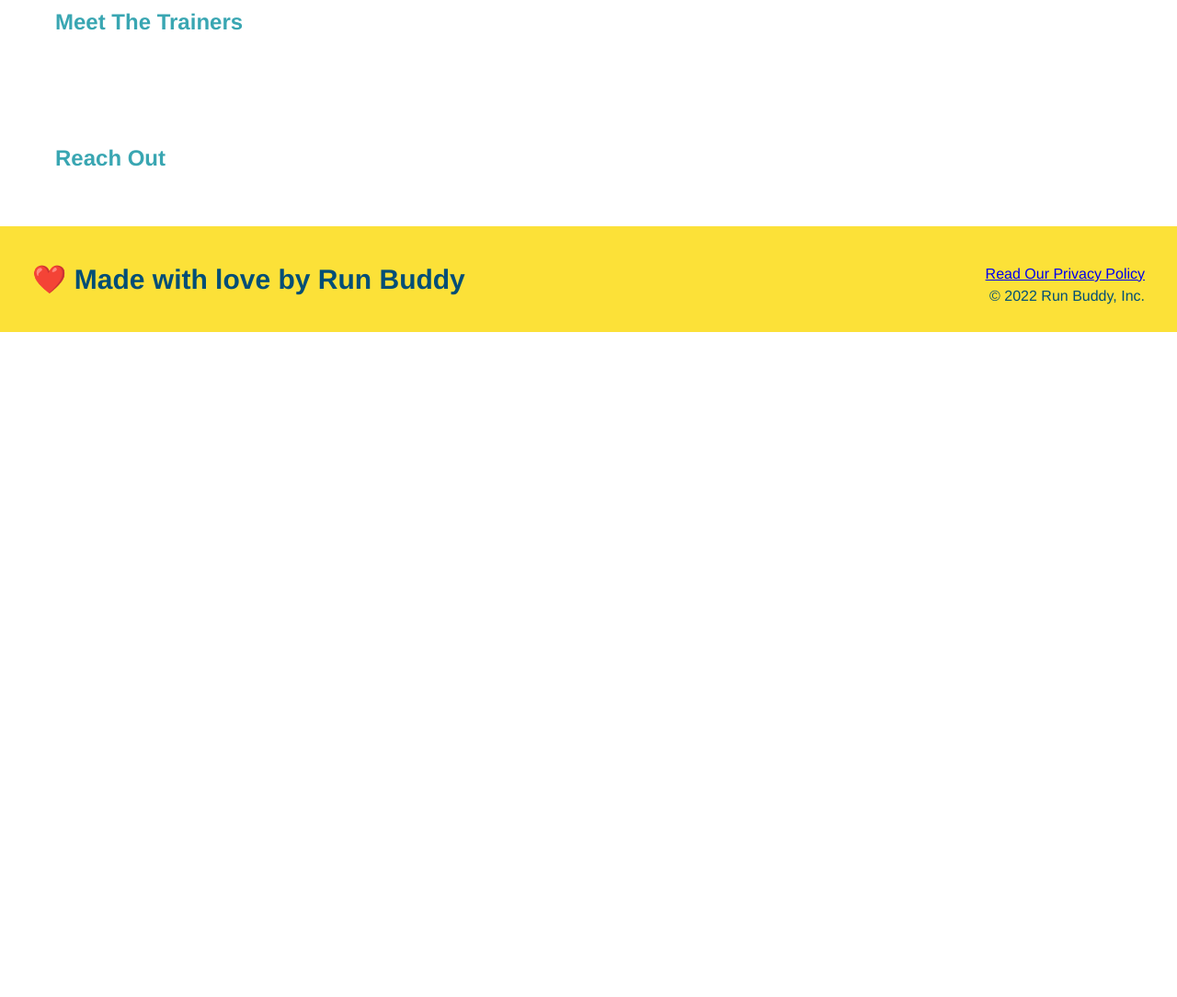
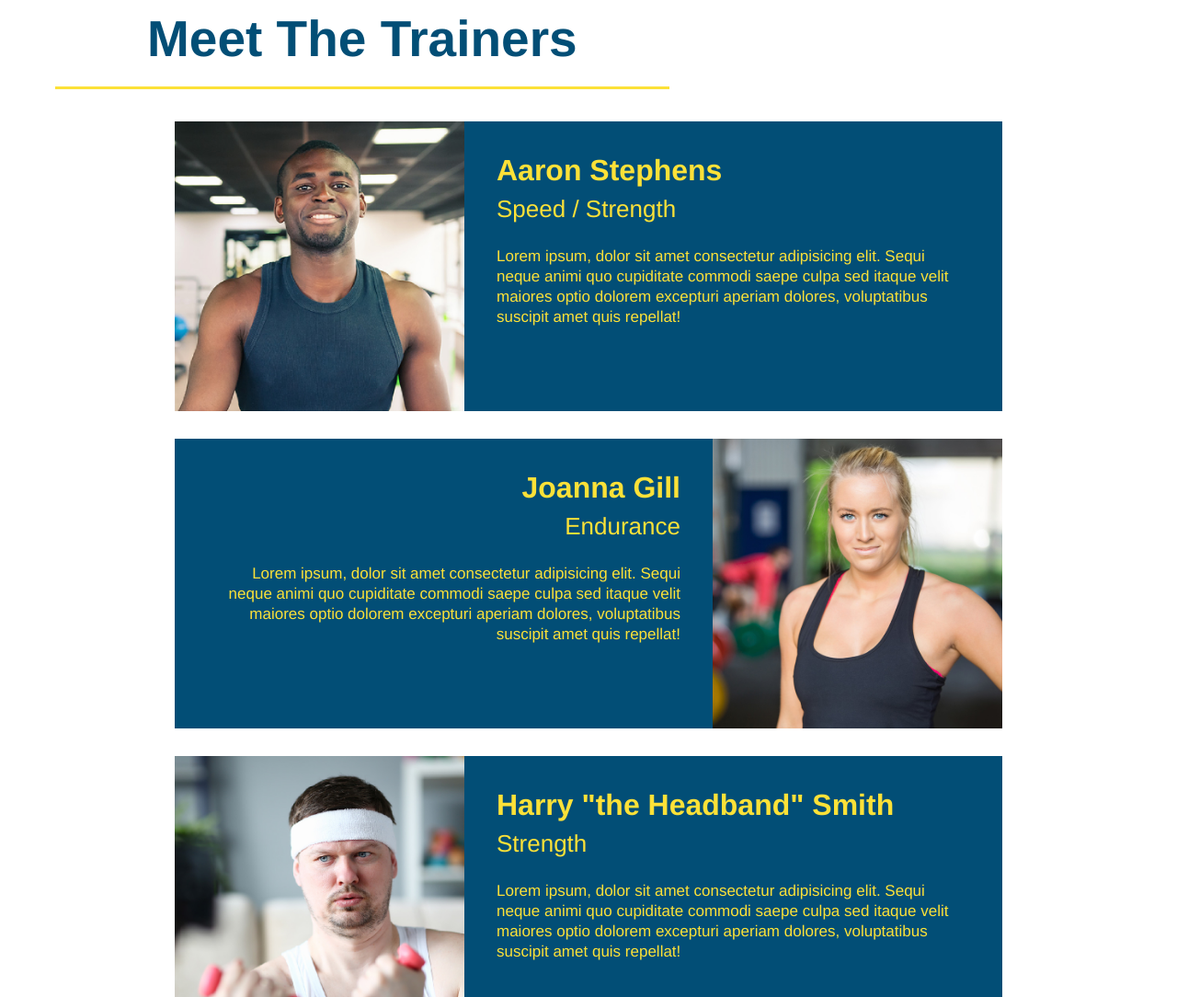
Before and after one commit to TKDoyer/RUN-BUDDY, a plain HTML site: page index.html in a window 1280 px wide. Shown: the part 2780-3864 px from the top of the page at 92% size. Before the commit the page ends 3141 px from the top, so only its background shows below. Drawn offline with Linux system fonts and the light colour scheme.

Commit message:
meet the trainers

```diff
--- a/assets/css/run-buddy.css
+++ b/assets/css/run-buddy.css
@@ -159,3 +159,43 @@
   color: #39a6b2;
   font-size: 23px;
 }
+.trainer {
+  text-align: center;
+}
+.trainer {
+  width: 900px;
+  margin: 0 auto 30px auto;
+  background: #024e76;
+  color: #fce138;
+}
+.trainer img {
+  width: 35%;
+  float: left;
+}
+.trainer-bio {
+  padding: 35px;
+  float: left;
+  width: 65%;
+}
+.trainer {
+  overflow: auto;
+}
+.text-left {
+  text-align: left;
+}
+.text-right {
+  text-align: right;
+}
+.trainer-bio h3 {
+  font-size: 32px;
+  margin-bottom: 8px;
+}
+.trainer-bio h4 {
+  font-weight: lighter;
+  font-size: 26px;
+  margin-bottom: 25px;
+}
+.trainer-bio p {
+  font-size: 17px;
+  line-height: 1.3;
+}
--- a/index.html
+++ b/index.html
@@ -117,8 +117,48 @@
 
             <!--"meet the trainers" section-->
 
-            <section>
-                <h2>Meet The Trainers</h2>
+            <section id="your-trainers" class="trainers">
+                <h2 class=" section-title primary-border">
+                    Meet The Trainers
+                </h2>
+                <!--first trainer bio-->
+
+                <article class="trainer">
+                    <img src="./assets/images/trainer-1.jpg" alt=" arron Stephens in his workout clother, ready to pump iron"/>
+                    <div class="trainer-bio text-left">
+                        <h3>Aaron Stephens</h3>
+                        <h4>Speed / Strength</h4>
+                        <p>
+                            Lorem ipsum, dolor sit amet consectetur adipisicing elit. Sequi neque animi quo cupiditate commodi saepe culpa sed itaque velit maiores optio dolorem excepturi aperiam dolores, voluptatibus suscipit amet quis repellat!
+                        </p>
+                    </div>
+                </article>
+
+                <!-- second trainer bio -->
+                <article class="trainer">
+                    <div class="trainer-bio text-right">
+                    <h3>Joanna Gill</h3>
+                    <h4>Endurance</h4>
+                    <p>
+                        Lorem ipsum, dolor sit amet consectetur adipisicing elit. Sequi neque animi quo cupiditate commodi saepe culpa sed
+                        itaque velit maiores optio dolorem excepturi aperiam dolores, voluptatibus suscipit amet quis repellat!
+                    </p>
+                    </div>
+                    <img src="./assets/images/trainer-2.jpg" alt="Joanna Gill cooling off after a workout" />
+                </article>
+
+                <!-- third trainer bio -->
+                <article class="trainer">
+                    <img src="./assets/images/trainer-3.jpg" alt="Harry Smith wearing a headband and lifting comically small pink weights" />
+                    <div class="trainer-bio text-left">
+                    <h3>Harry "the Headband" Smith</h3>
+                    <h4>Strength</h4>
+                    <p>
+                        Lorem ipsum, dolor sit amet consectetur adipisicing elit. Sequi neque animi quo cupiditate commodi saepe culpa sed
+                        itaque velit maiores optio dolorem excepturi aperiam dolores, voluptatibus suscipit amet quis repellat!
+                    </p>
+                    </div>
+                </article>
 
 
             </section>
```
Also changed, not shown: assets/images/trainer-1.jpg (added), assets/images/trainer-2.jpg (added), assets/images/trainer-3.jpg (added).
